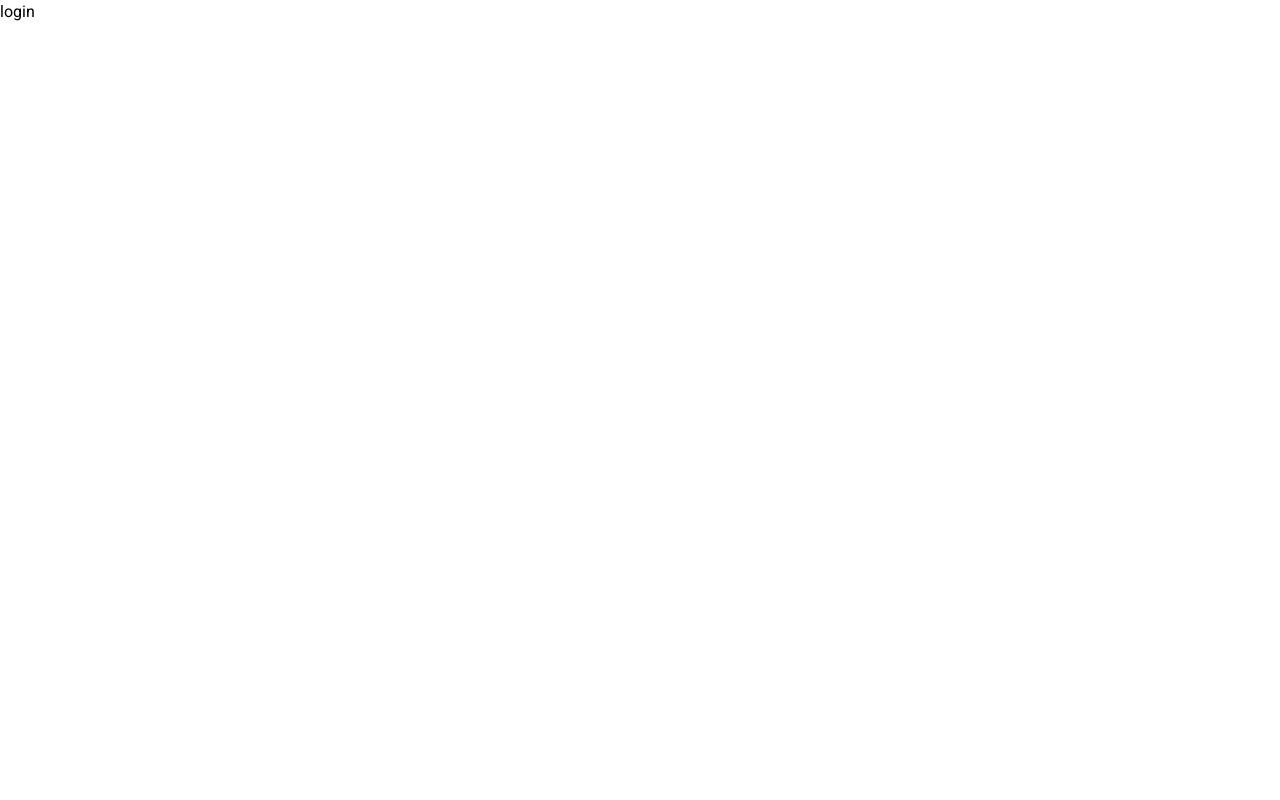
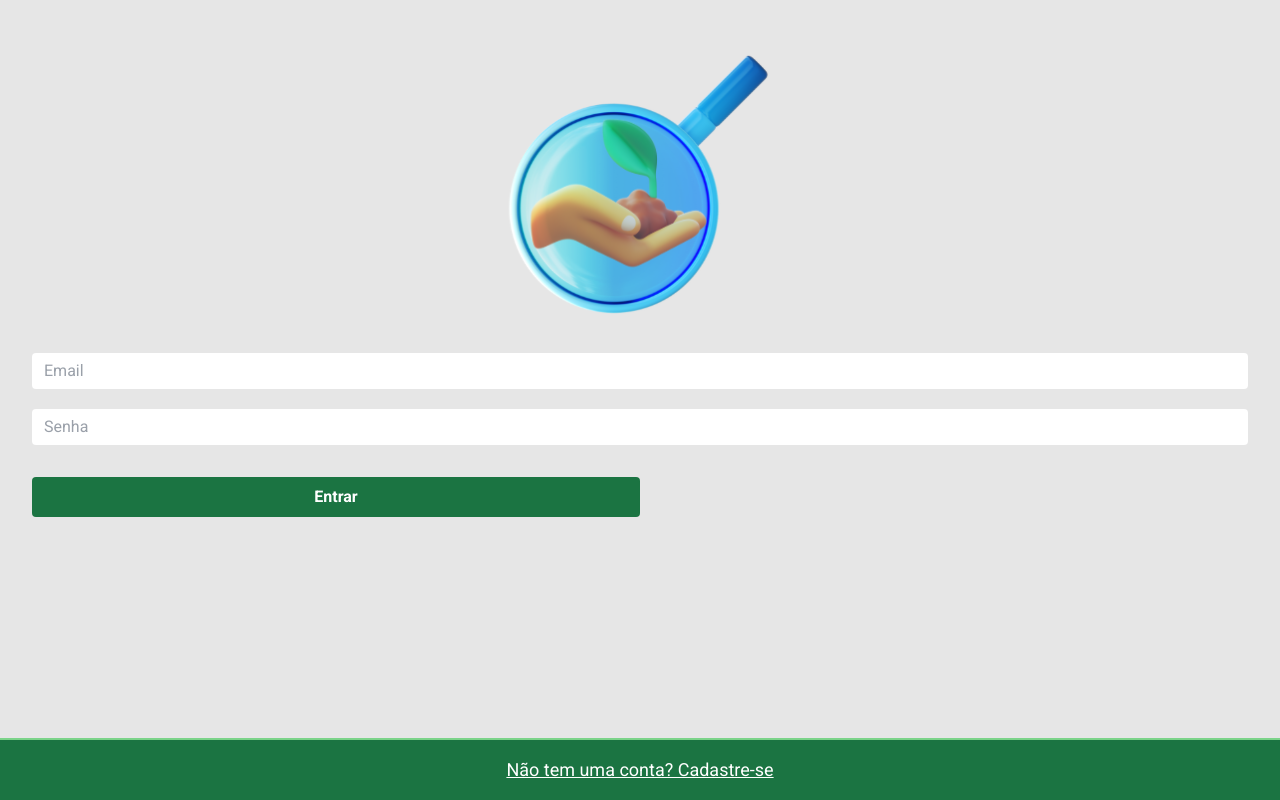
Before and after one commit to Fellyipe/hackaton_show_rural_digital_2025, a React (Vite) app in the folder frontend/: page /login in a window 1280 px wide. Built offline with nearby package versions, Linux system fonts and the light colour scheme.

Commit message:
adicionar layout e funcionalidade ao componente de login

```diff
--- a/frontend/src/Pages/Login/Login.jsx
+++ b/frontend/src/Pages/Login/Login.jsx
@@ -1,9 +1,41 @@
+import Logo from '/logo.svg';
+import Footer from '../../components/footer/Footer.jsx';
+
 function Login(){
   return (
-    <div>
-      login
+    <div className='flex flex-col items-center h-screen gap-5 p-8 bg-white-green'>
+      <div>
+        <img src={Logo} alt="logotipo" />
+      </div>
+      <form className='flex flex-col gap-5 w-full'>
+        <div>
+          <input
+            className="appearance-none border-none rounded w-full py-2 px-3 text-gray-700 leading-tight bg-white focus:outline-none"
+            id="email"
+            type="email"
+            placeholder="Email"
+          />
+        </div>
+        <div>
+          <input
+            className="appearance-none border-none rounded w-full py-2 px-3 text-gray-700 mb-3 leading-tight bg-white focus:outline-none"
+            id="password"
+            type="password"
+            placeholder="Senha"
+          />
+        </div>
+        <div>
+          <button
+            className="bg-primary hover:bg-emerald cursor-pointer text-white font-bold py-2 w-1/2 rounded"
+            type="submit"
+          >
+            Entrar
+          </button>
+        </div>
+      </form>
+      <Footer title="Não tem uma conta? Cadastre-se" page="/cadastro" />
     </div>
-  )
+  );
 }
 
 export default Login;
```
